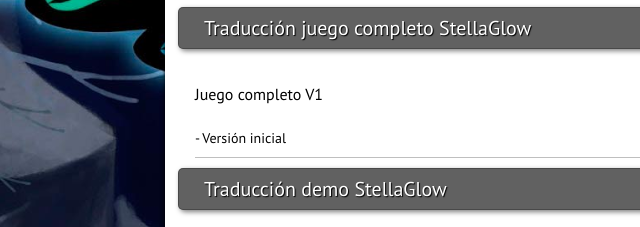
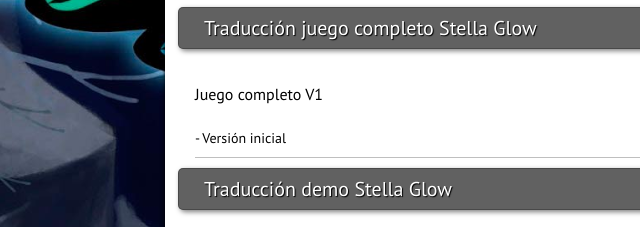
Before and after one commit to Glowtranslations/glowtranslations-web-antigua, a plain HTML site: page stellaglow/descargas.html in a window 1280 px wide. Shown: the part 555-782 px from the top of the page, 0-640 px from the left. Drawn offline with Linux system fonts and the light colour scheme.

Commit message:
Arreglados unos textos del apartado Descargas de Stella Glow

```diff
--- a/stellaglow/descargas.html
+++ b/stellaglow/descargas.html
@@ -17,7 +17,7 @@
 			<div class="content-title">Descargas</div>
 			<div class="content">
 			<img onload="this.style.opacity='1';" src="http://gttest.tk/images/DescargaSTG.png">
-			<div class="download-header">Traducción juego completo StellaGlow</div>
+			<div class="download-header">Traducción juego completo Stella Glow</div>
 				<div class="download-container">
 					<div class="download-version">Juego completo V1</div>
 					<div class="download-buttons">
@@ -27,7 +27,7 @@
 					</div>
 					<div class="download-changelog">- Versión inicial</div>
 				</div>
-			<div class="download-header">Traducción demo StellaGlow</div>
+			<div class="download-header">Traducción demo Stella Glow</div>
 				<div class="download-container">
 					<div class="download-version">Demo Stella Glow V1</div>
 					<div class="download-buttons">
```
